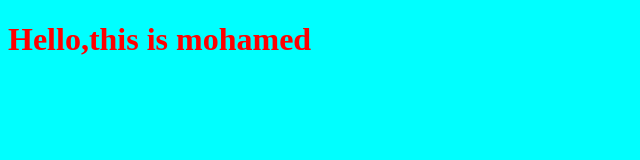
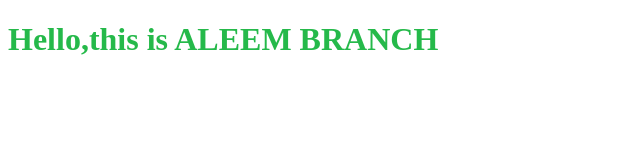
Before and after one commit to abdelaleem99/myproject, a plain HTML site: page index.html in a window 1280 px wide. Shown: the whole page, without its empty margins (0-640 px from the left). Drawn offline with Linux system fonts and the light colour scheme.

Commit message:
changing style for title aleem branch

```diff
--- a/app.js
+++ b/app.js
@@ -1 +1 @@
-alert("Hello!");
+alert("Hello! jjj");
--- a/index.html
+++ b/index.html
@@ -8,7 +8,7 @@
     <link rel="stylesheet" href="style.css">
 </head>
 <body>
-    <h1>Hello,this is mohamed</h1>
+    <h1>Hello,this is ALEEM BRANCH</h1>
 
 
 
--- a/style.css
+++ b/style.css
@@ -1,8 +1,8 @@
 h1 {
 
-    color: red;
+    color: rgb(37, 185, 74);
 }
 body {
 
-    background-color: aqua;
+    background-color: rgb(255, 255, 255);
 }
```
